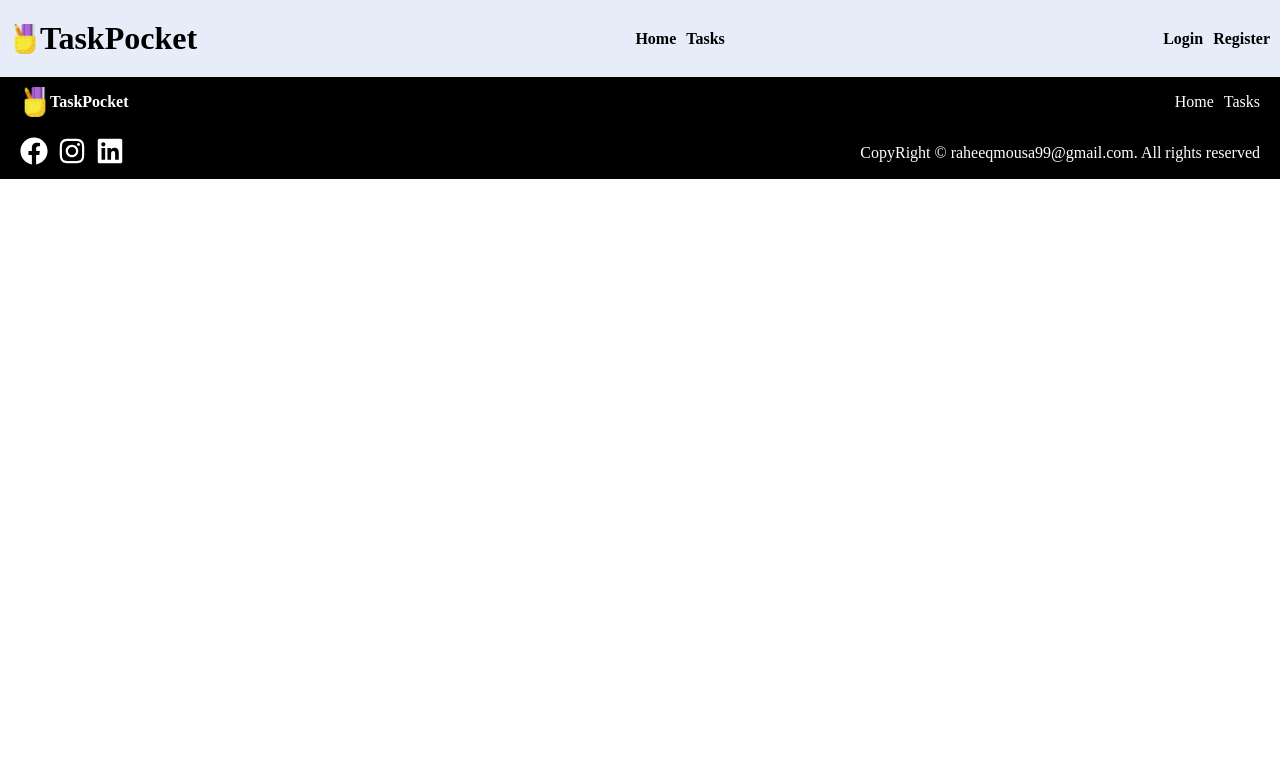
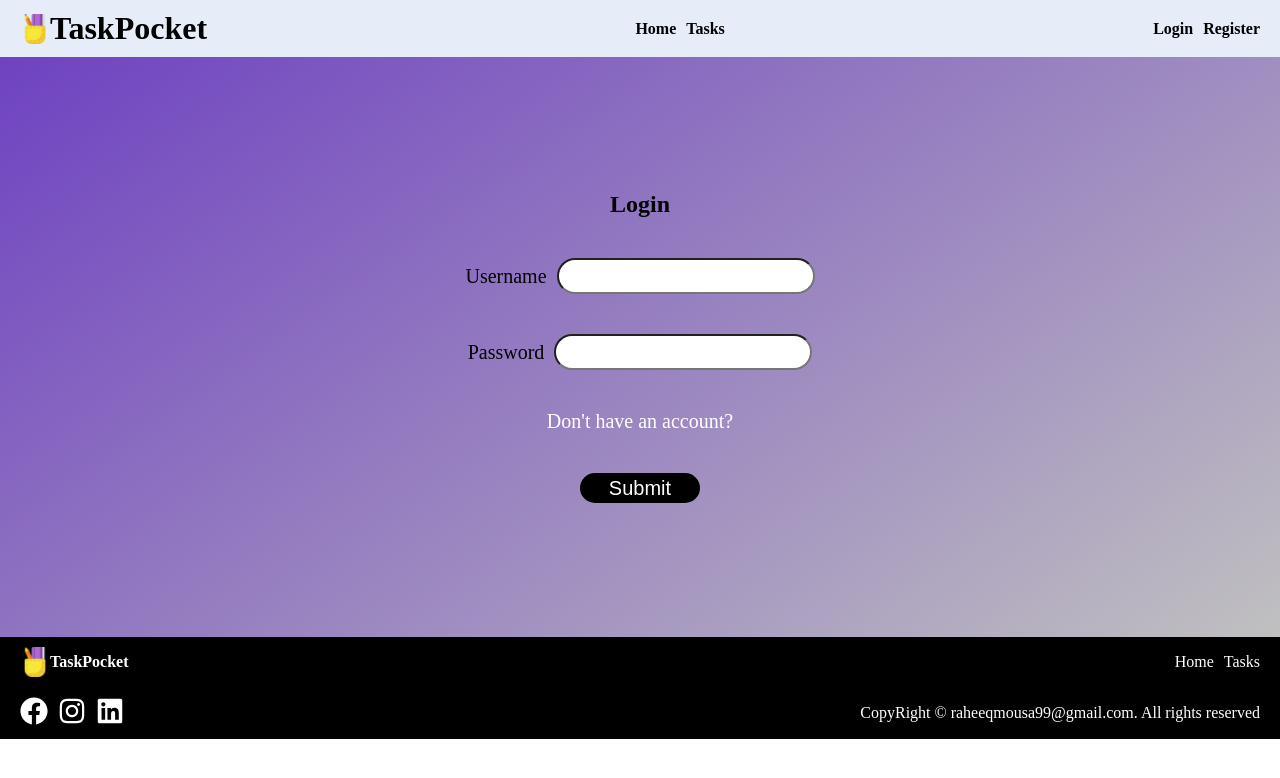
Before and after one commit to RaheeqMousa/TasksPocket, a React (Vite) app: page /auth/login in a window 1280 px wide. Shown: the top 778 px of the page. Built offline with nearby package versions, Linux system fonts and the light colour scheme.

Commit message:
add an action to the login form, register and required for the loginform, used module css file for the login page

```diff
--- a/src/assets/Components/AuthProtectedRoute.jsx/AuthProtectedRoute.jsx
+++ b/src/assets/Components/AuthProtectedRoute.jsx/AuthProtectedRoute.jsx
@@ -1,9 +1,9 @@
-import { Navigate } from "react-router-dom";
-function AuthProtectedRoute({children}){
+import { Navigate, Outlet } from "react-router-dom";
+function AuthProtectedRoute(){
     const userId= localStorage.getItem('userId');
     if(!userId){
         return <Navigate to='/auth/login' />
     }
-    return children;
+    return <Outlet/>
 }
 export default AuthProtectedRoute;
--- a/src/assets/Components/FormContainer.jsx
+++ b/src/assets/Components/FormContainer.jsx
@@ -5,10 +5,10 @@ function FormContainer({children, onSubmit}){
     const {register, handleSubmit, formState:{errors}} = useForm();
 
     return(
-        <Form onSubmit={handleSubmit(onSubmit)} className='form-style flex flex-direction-column'>
+        <form onSubmit={handleSubmit(onSubmit)} className='form-style flex flex-direction-column'>
             {React.cloneElement(children, {register,errors})}
             <button type='submit' className='form-button'>Submit</button>
-        </Form>
+        </form>
     );
 }
 export default FormContainer
--- a/src/assets/Components/LoggedInProtectedRoute/LoggedInProtectedRouter.jsx
+++ b/src/assets/Components/LoggedInProtectedRoute/LoggedInProtectedRouter.jsx
@@ -1,9 +1,9 @@
-import {Navigate} from 'react-router-dom'
-function LoggedInProtectedRouter({children}){
+import {Navigate,Outlet} from 'react-router-dom'
+function LoggedInProtectedRouter(){
     const userId=localStorage.getItem('userId');
     if(userId){
         return <Navigate to='/user/profile' />
     }
-    return children
+    return <Outlet />
 }
 export default LoggedInProtectedRouter;
--- a/src/assets/Components/LoginForm/LoginForm.jsx
+++ b/src/assets/Components/LoginForm/LoginForm.jsx
@@ -1,16 +1,20 @@
+import {Link} from 'react-router-dom'
 
-function LoginForm(){
+function LoginForm({register,errors}){
 
     return(
         <div className={`flex flex-direction-column controls`}>
             <div className={`flex field`}>
-                <label>Username</label>
-                <input name="name" />
+                <label htmlFor="username">Username</label>
+                <input id="username" name="username" {...register("username", {required:'Username is required'})}/>
             </div>
+            <p className="error">{errors.username?errors.username.message:''}</p>
             <div className={`flex field`}>
-                <label>Password</label>
-                <input type="password" name="password" />
+                <label htmlFor="username">Password</label>
+                <input id="password" type="password" name="password" {...register("password", {required:'Password is required'})} />
             </div>
+            <p className="error">{errors.password?errors.password.message:''}</p>
+            <Link to="/auth/register">Don't have an account?</Link>
         </div>
     );
 }
--- a/src/assets/Components/Navbar/Navbar.module.scss
+++ b/src/assets/Components/Navbar/Navbar.module.scss
@@ -1,5 +1,5 @@
 .navbar {
-  padding: 20px 10px;
+  padding: 10px 20px;
   background-color: #e6edf9;
 
   .links,
@@ -7,6 +7,7 @@
     gap: 10px;
     justify-content: center;
     a{
+        display: inline-block;
         color: black;
         font-weight: bold;
         transition: transform 0.6s;
--- a/src/assets/Pages/Login/Login.jsx
+++ b/src/assets/Pages/Login/Login.jsx
@@ -1,6 +1,36 @@
-
+import FormContainer from "../../Components/FormContainer";
+import LoginForm from "../../Components/LoginForm/LoginForm";
+import Style from './Login.module.css'
+import users from '../../../users'
+import { useNavigate } from "react-router-dom";
 
 function Login(){
+    const navigate=useNavigate();
 
+    const loginSubmit=(data)=>{
+        const {username, password}=data;
+        console.log( username, password)
+        const user= users.find((u)=>{
+            console.log( u.username, u.password);
+            return u.username==username && u.password==password
+        });
+        console.log(user);
+        if(user){
+            localStorage.setItem('userId',user.id);
+            navigate('/user/profile')
+        }else{
+            alert("Invalid Email or password");
+        }
+    }
+    return(
+        <div className={`row flex-direction-column ${Style['login-page']}`}>
+            <section className={`flex flex-direction-column ${Style['form-section']}`}>
+                <h2>Login</h2>
+                <FormContainer onSubmit={loginSubmit} formHeading>
+                    <LoginForm />
+                </FormContainer>
+            </section>
+        </div>
+    );
 }
 export default Login;
--- /dev/null
+++ b/src/assets/Pages/Login/Login.module.css
@@ -0,0 +1,13 @@
+.login-page{
+    justify-content: center;
+    background: linear-gradient(145deg, #6F42C1, #C0C0C0);
+}
+
+.login-page .form-section{
+    margin: 134px 0px;
+    gap:40px
+}
+
+.login-page .form-section h2{
+    text-align: center;
+}
--- a/src/assets/Styles/base.css
+++ b/src/assets/Styles/base.css
@@ -61,6 +61,15 @@ a{
     align-items: flex-end;
 }
 
+.align-center{
+    align-items: center;
+}
+
+.error{
+    color: rgb(197, 0, 0);
+    font-weight: bold;
+}
+
 .form-button{
     color: white;
     background-color: black;
@@ -77,16 +86,24 @@ a{
 }
 
 .form-style{
-    background: linear-gradient(145deg, #6F42C1, #C0C0C0);
-    padding: 80px 30px;
     align-items: center;
     gap:40px;
-    margin: 95px 0px;
     border-radius: 20px;
 }
 
 .controls{
-    gap:20px
+    gap:20px;
+    align-items: center;
+}
+
+.controls a{
+    color:white;
+    font-size: 20px;
+    transition: all 0.6s;
+}
+
+.controls a:hover{
+    font-size: 22px;
 }
 
 .form-style input, .form-style label{
--- /dev/null
+++ b/src/users.js
@@ -0,0 +1,5 @@
+const users = [
+  { id: 1, email: 'raheeq@gmail.com', password: '123456', username: 'Raheeq Mousa' },
+  { id: 2, email: 'adnan@gmail.com', password: 'abcdef', username: 'Adnan Mousa' },
+];
+export default users;
```
